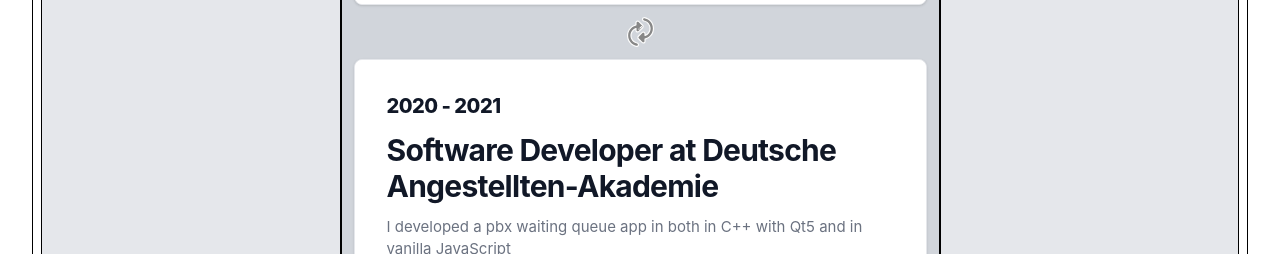
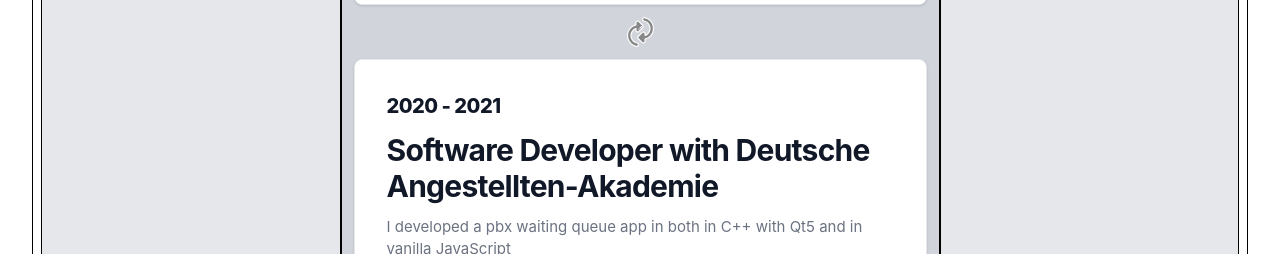
Before and after one commit to hannesnortje/profile, a Vue app: page / in a window 1280 px wide. Shown: the part 2380-2634 px from the top of the page. Built offline with nearby package versions, Linux system fonts and the light colour scheme.

Commit message:
Change DAA heading

```diff
--- a/src/settings/CV.ts
+++ b/src/settings/CV.ts
@@ -126,7 +126,7 @@
 
 const softwareDeveloperDAA = {
 
-  heading:"Software Developer at Deutsche Angestellten-Akademie",
+  heading:"Software Developer with Deutsche Angestellten-Akademie",
   description: "I developed a pbx waiting queue app in both in C++ with Qt5 and in vanilla JavaScript",
   startYear: 2020,
   endYear: 2021,
```
